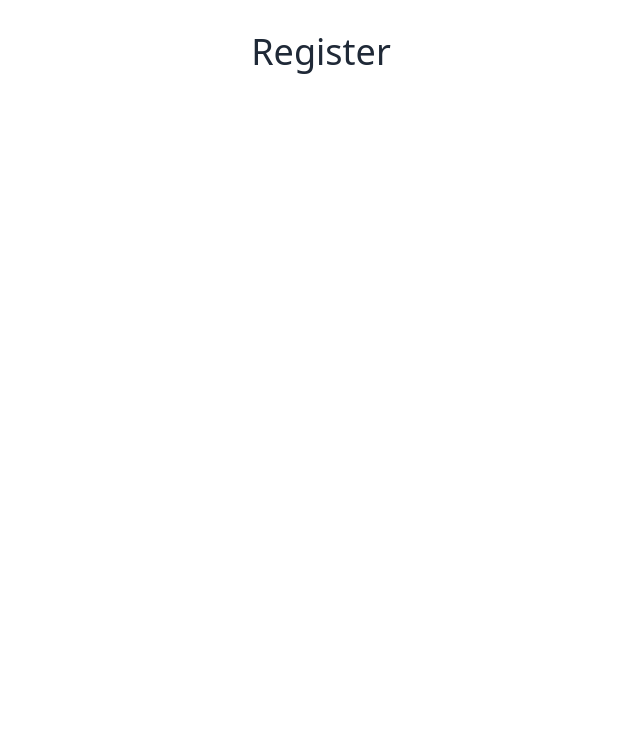
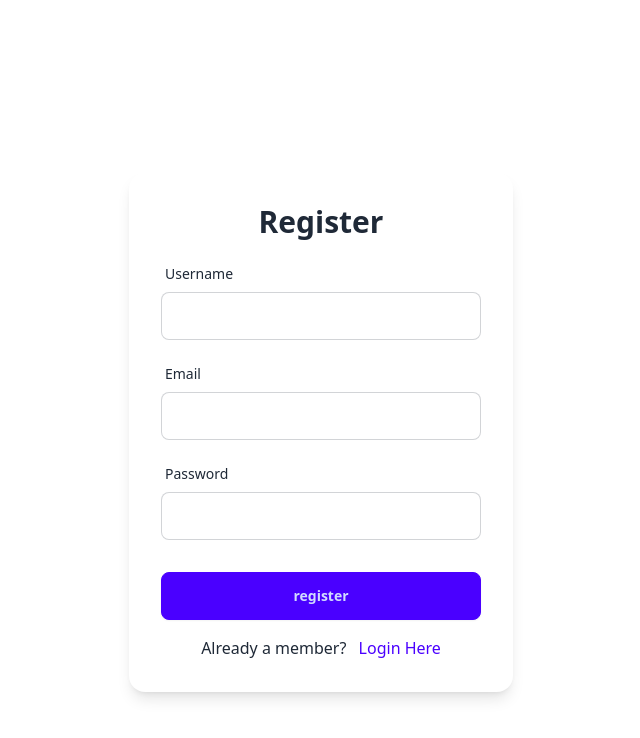
Before and after one commit to a-m-i-t-a-v-a/Comfy-store, a React (Vite) app: page /register in a window 1280 px wide. Shown: the top 738 px of the page, without its empty margins (319-959 px from the left). Built offline with nearby package versions, Linux system fonts and the light colour scheme.

Commit message:
Adding the registration UI

```diff
--- a/src/components/HomeLayout.jsx
+++ b/src/components/HomeLayout.jsx
@@ -6,7 +6,9 @@
       <nav>
         <span className="text-4xl text-primary">Comfy</span>
       </nav>
-      <Outlet/>
+      <section className="align-element py-20">
+        <Outlet/>
+      </section>
     </>
   )
 }
--- a/src/components/Register.jsx
+++ b/src/components/Register.jsx
@@ -1,8 +1,23 @@
+import { Form, Link } from "react-router-dom"
+import FormInput from "./UI/FormInput"
+import SubmitBtn from "./UI/SubmitBtn"
+
 const Register = () => {
   return (
-    <div className="text-4xl">
-      Register
-    </div>
+    <section className="h-screen grid place-items-center">
+      <Form method='post' className="card w-96 p-8 bg-base-100 shadow-lg flex flex-col gap-y-4">
+        <h4 className="text-center text-3xl font-bold">Register</h4>
+        <FormInput type="text" label="Username" name="username"/>
+        <FormInput type="email" label="Email" name="identifier"/>
+        <FormInput type="password" label="Password" name="password"/>
+        <div className="mt-4">
+          <SubmitBtn text="register"/>
+        </div>
+        <p className="text-center">
+            Already a member? <Link to='/login' className="ml-2 link link-hover link-primary capitalize">Login here</Link>
+        </p>
+      </Form>
+    </section>
   )
 }
 
--- a/src/index.css
+++ b/src/index.css
@@ -1,3 +1,9 @@
 @tailwind base;
 @tailwind components;
 @tailwind utilities;
+
+@layer components{
+    .align-element{
+        @apply mx-auto max-w-6xl px-8;
+    }
+}
```
